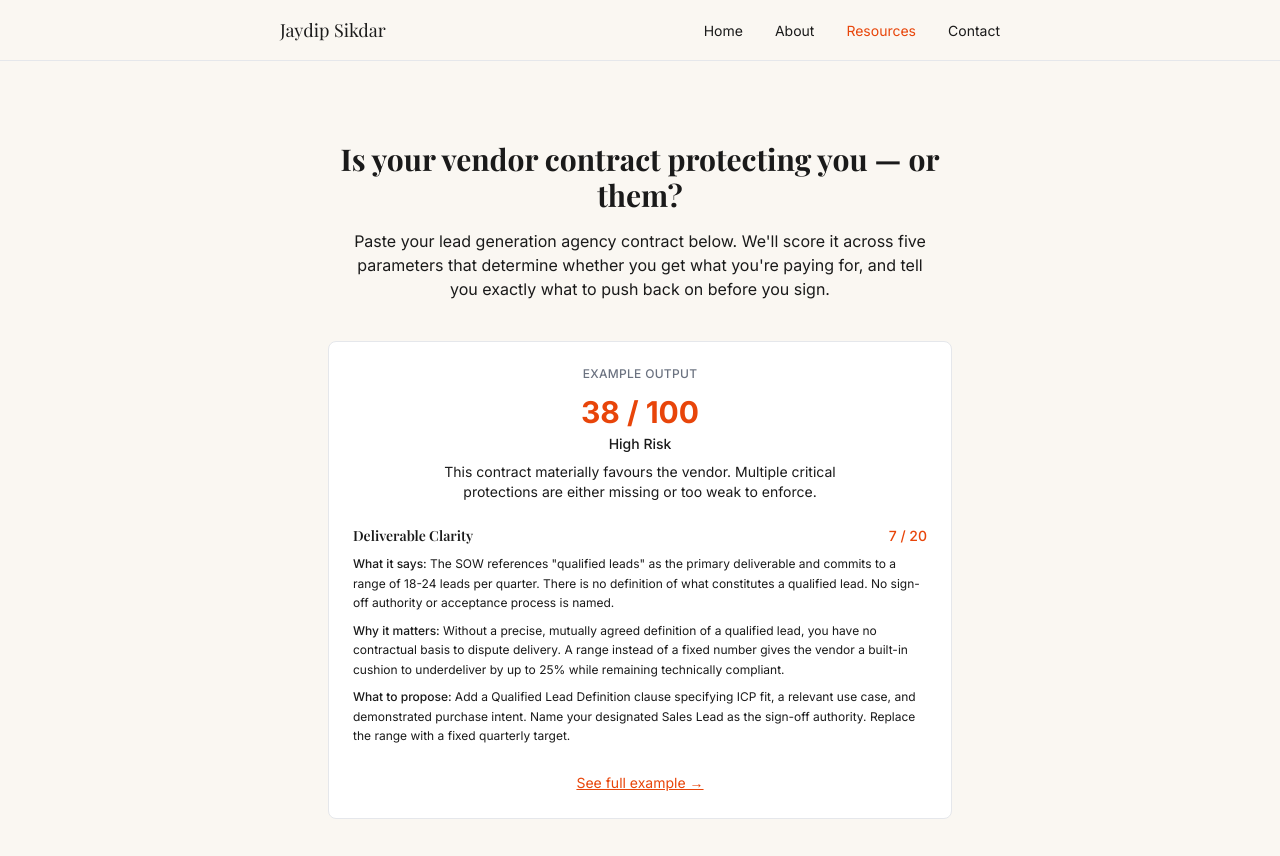
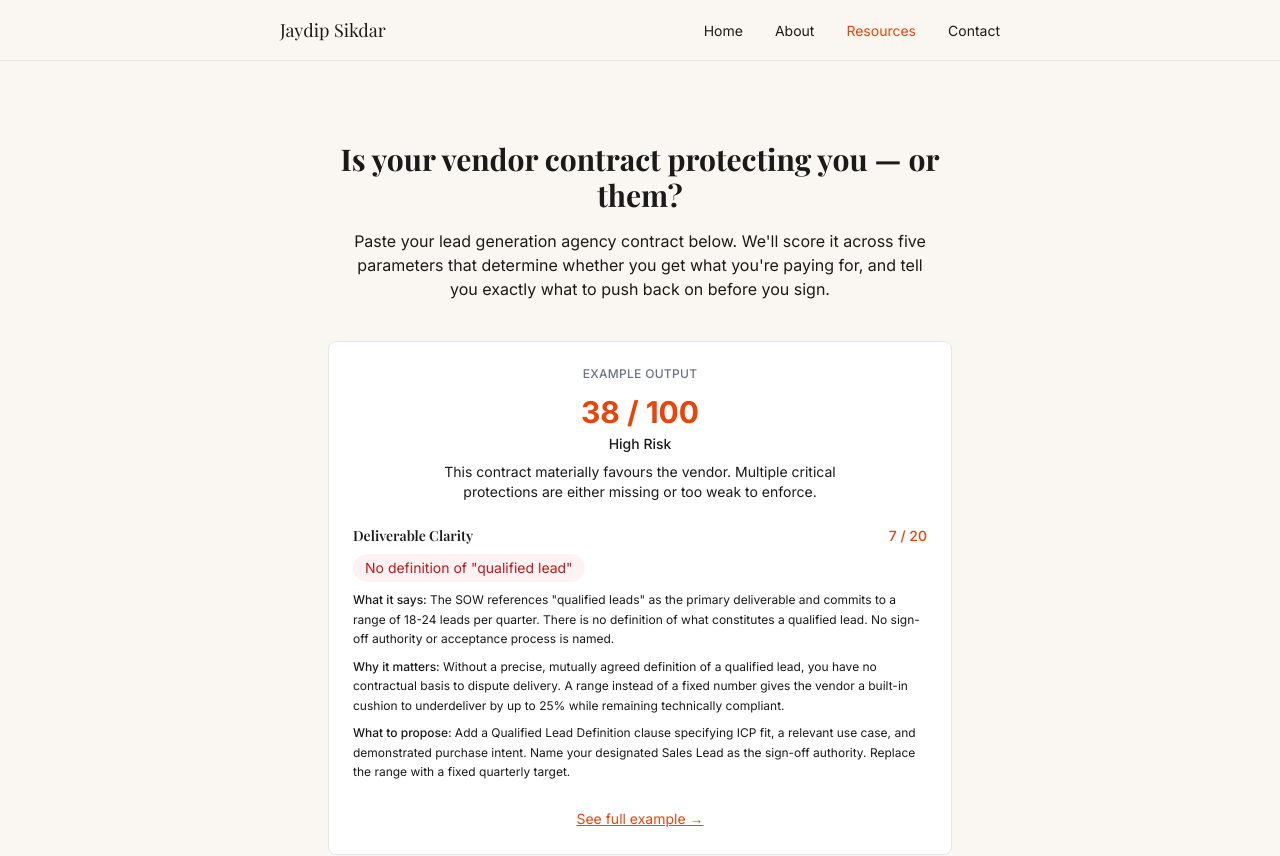
Before and after one commit to jaydipsikdar/jaydipsikdar-website, a Next.js app: page /resources/vendor-check in a window 1280 px wide. Shown: the top 856 px of the page. Built offline with nearby package versions, Linux system fonts and the light colour scheme; a web font is replaced by a local one.

Commit message:
fix: safelist flag pill classes; add redFlags array to sample data

```diff
--- a/src/components/SampleReportPreview.tsx
+++ b/src/components/SampleReportPreview.tsx
@@ -16,6 +16,7 @@ const SAMPLE_PARAMETERS = [
       'Without a precise, mutually agreed definition of a qualified lead, you have no contractual basis to dispute delivery. A range instead of a fixed number gives the vendor a built-in cushion to underdeliver by up to 25% while remaining technically compliant.',
     whatToPropose:
       'Add a Qualified Lead Definition clause specifying ICP fit, a relevant use case, and demonstrated purchase intent. Name your designated Sales Lead as the sign-off authority. Replace the range with a fixed quarterly target.',
+    redFlags: ['No definition of "qualified lead"'],
   },
   {
     name: 'Performance Accountability',
@@ -26,6 +27,7 @@ const SAMPLE_PARAMETERS = [
       'Fifteen days of additional service is not a meaningful consequence — you keep paying full retainer with no leverage tied to actual delivery.',
     whatToPropose:
       'Hold the final month’s payment until the quarterly target is achieved. Introduce a 30-day remediation period (15+15) at no additional cost, with pro-rata release if the target remains unmet.',
+    redFlags: ['15-day remedy — not real accountability'],
   },
   {
     name: 'Data Ownership',
@@ -36,6 +38,7 @@ const SAMPLE_PARAMETERS = [
       'If the engagement ends, you risk losing every contact researched and every response logged — all of which you paid for.',
     whatToPropose:
       'Add an explicit Campaign Data Ownership clause listing everything the client retains, in CRM-ready export format, plus an Exit Deliverables clause with a defined handover timeline.',
+    redFlags: ['No CRM-exportable data guaranteed'],
   },
   {
     name: 'Exit Terms',
@@ -46,6 +49,7 @@ const SAMPLE_PARAMETERS = [
       'The "sole discretion" clause gives the vendor an unchecked exit option — they can walk away without consequence while you’ve paid for a full quarter with partial delivery.',
     whatToPropose:
       'Replace "sole discretion" with "mutual agreement" supported by data. Add a performance-linked exit option with pro-rata refund if targets are missed by more than 30%.',
+    redFlags: ['Vendor "sole discretion" exit clause'],
     // This is the highest-scoring parameter in the sample (still below the real
     // 16+ threshold for a green flag), included here only to demonstrate the
     // green-flag pattern on the landing page preview.
@@ -60,6 +64,7 @@ const SAMPLE_PARAMETERS = [
       'You’re fully paid up before the vendor has delivered anything each month — there’s no financial incentive for them to perform.',
     whatToPropose:
       'Restructure payment as 70% in advance / 30% held back until quarterly verification. Reduce auto-renewal notice to 30 days, or shift to opt-in renewal.',
+    redFlags: ['Full retainer paid before delivery'],
   },
 ]
 
@@ -89,6 +94,19 @@ export default function SampleReportPreview() {
               <h4 className="text-sm font-semibold">{param.name}</h4>
               <span className="text-sm font-medium text-brand-accent">{param.score} / 20</span>
             </div>
+
+            {'redFlags' in param && param.redFlags && param.redFlags.length > 0 && (
+              <div className="flex flex-wrap gap-2 mb-2">
+                {param.redFlags.map((flag, i) => (
+                  <span
+                    key={i}
+                    className="px-3 py-1 bg-red-50 text-red-700 text-sm rounded-full"
+                  >
+                    {flag}
+                  </span>
+                ))}
+              </div>
+            )}
 
             {'greenFlags' in param && param.greenFlags && param.greenFlags.length > 0 && (
               <div className="flex flex-wrap gap-2 mb-3">
```
